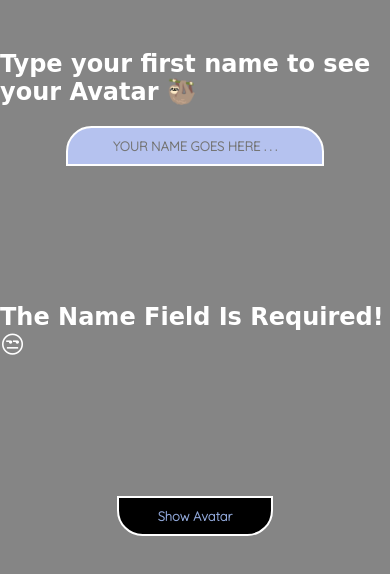
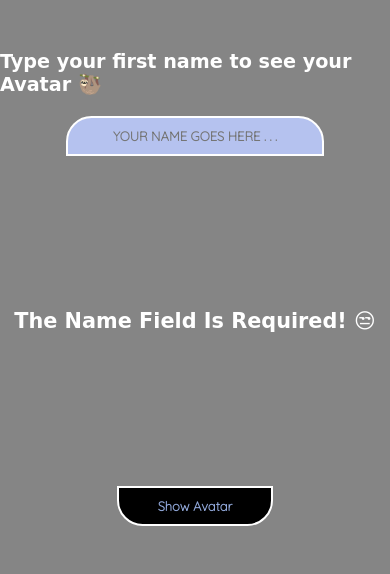
Before and after one commit to abhinavchoubey2000/avatoor, a plain HTML site: page index.html in a window 390 px wide. Both pictures are taken after a click on the button "Show Avatar". Drawn offline with Linux system fonts and the light colour scheme; a web font is replaced by a local one.

Commit message:
Update style.css

```diff
--- a/style.css
+++ b/style.css
@@ -65,7 +65,10 @@ button:hover{
 
 @media(max-width:480px){
     h1{
-        font-size: 1.5rem;
+        font-size: 1.2rem;
+    }
+    h2{
+        font-size: 1.3rem;
     }
     input{
         font-size: small;
```
